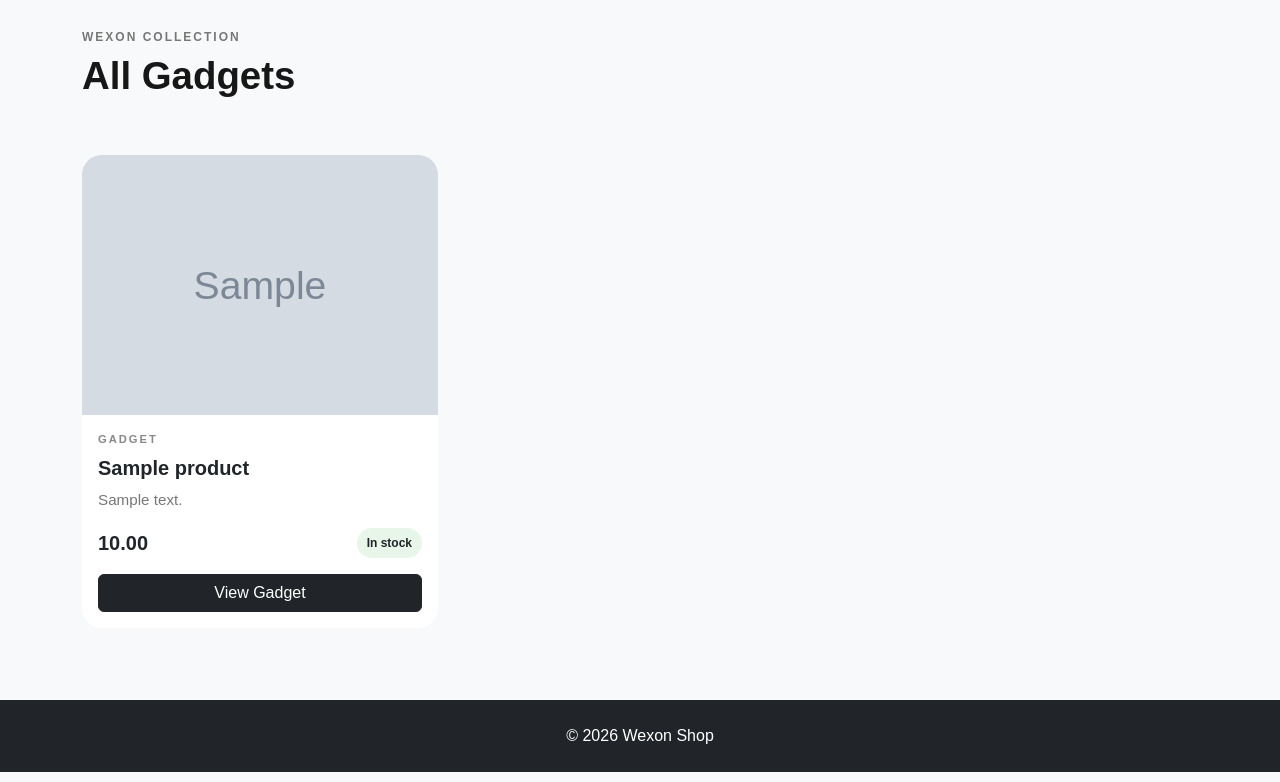
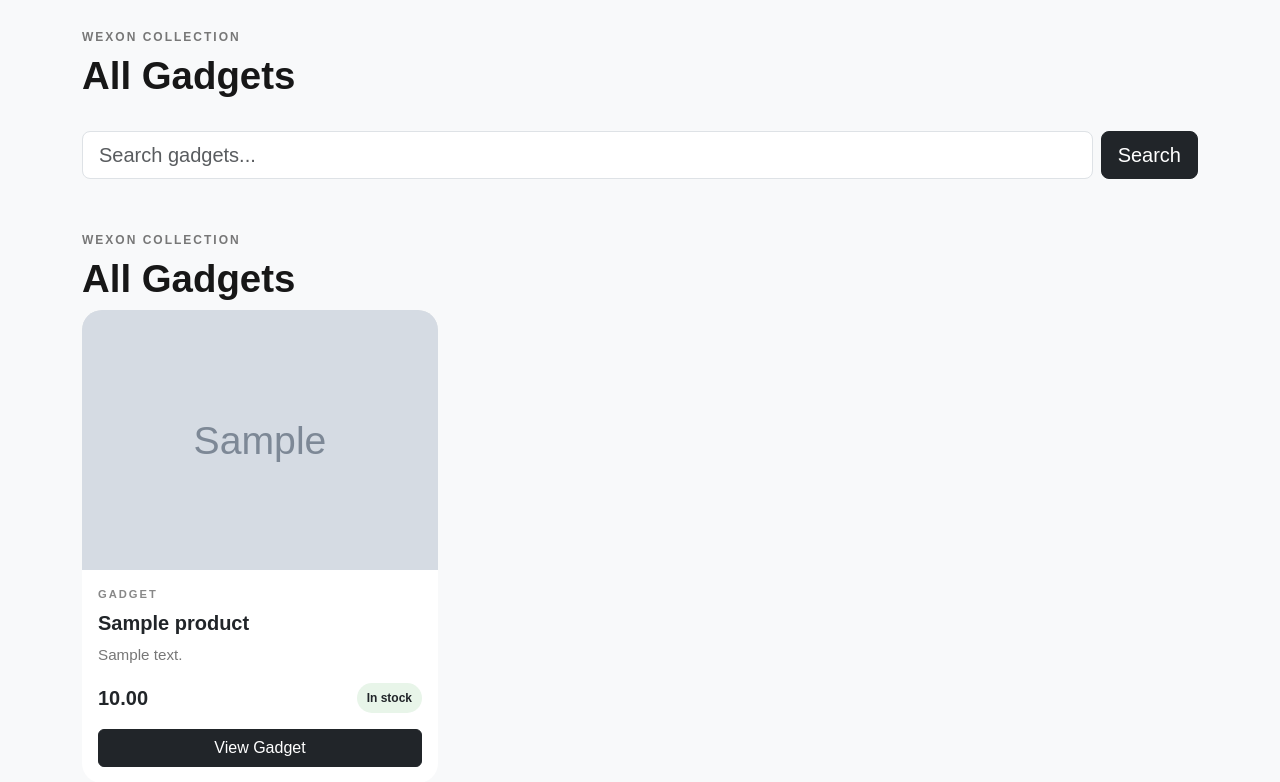
Before and after one commit to Mohamad-sudo616/Wexon, a Django app: page /products/ in a window 1280 px wide. Shown: the part 56-838 px from the top of the page. Run offline with Django 5.2, Linux system fonts and the light colour scheme; tables that the repository leaves empty hold one stand-in row (values such as "Sample post"); grey boxes marked "Sample" are stand-in pictures.

Commit message:
search bar

```diff
--- a/backend/apps/products/views.py
+++ b/backend/apps/products/views.py
@@ -1,18 +1,26 @@
+from django.db.models import Q
 from django.shortcuts import get_object_or_404, render
 
 from .models import Product
 
 
 def product_list(request):
-    products = Product.objects.filter(
-        is_available=True
-    )
+    products = Product.objects.filter(is_available=True)
+
+    query = request.GET.get("q", "").strip()
+
+    if query:
+        products = products.filter(
+            Q(name__icontains=query)
+            | Q(description__icontains=query)
+        )
 
     return render(
         request,
         "pages/products.html",
         {
             "products": products,
+            "query": query,
         },
     )
 
--- a/backend/templates/pages/products.html
+++ b/backend/templates/pages/products.html
@@ -4,8 +4,52 @@
 
 {% block content %}
 
-<div class="section-heading mb-5">
+<div class="section-heading mb-4">
 
+    <div>
+        <span class="section-label">
+            WEXON COLLECTION
+        </span>
+
+        <h1 class="section-title">
+            All Gadgets
+        </h1>
+    </div>
+
+</div>
+
+
+<form method="get" class="mb-5">
+
+    <div class="row g-2">
+
+        <div class="col">
+
+            <input
+                type="search"
+                name="q"
+                value="{{ query }}"
+                class="form-control form-control-lg"
+                placeholder="Search gadgets..."
+                aria-label="Search gadgets"
+            >
+
+        </div>
+
+        <div class="col-auto">
+
+            <button
+                type="submit"
+                class="btn btn-dark btn-lg"
+            >
+                Search
+            </button>
+
+        </div>
+
+    </div>
+
+</form>
     <div>
         <span class="section-label">
             WEXON COLLECTION
@@ -113,12 +157,24 @@
 
 <div class="empty-products">
 
+{% if query %}
+
+    <h3>No gadgets found.</h3>
+
+    <p>
+        No gadgets matched "{{ query }}".
+    </p>
+
+{% else %}
+
     <h3>No gadgets available yet.</h3>
 
     <p>
         Check back soon for something interesting.
     </p>
 
+{% endif %}
+
 </div>
 
 {% endif %}
```
